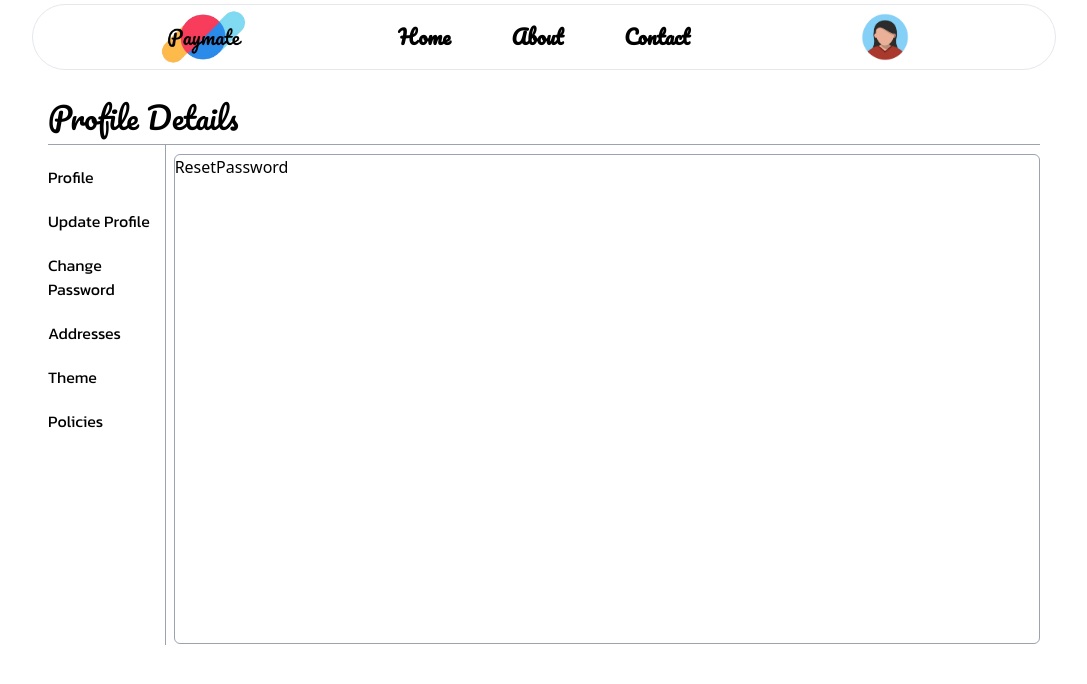
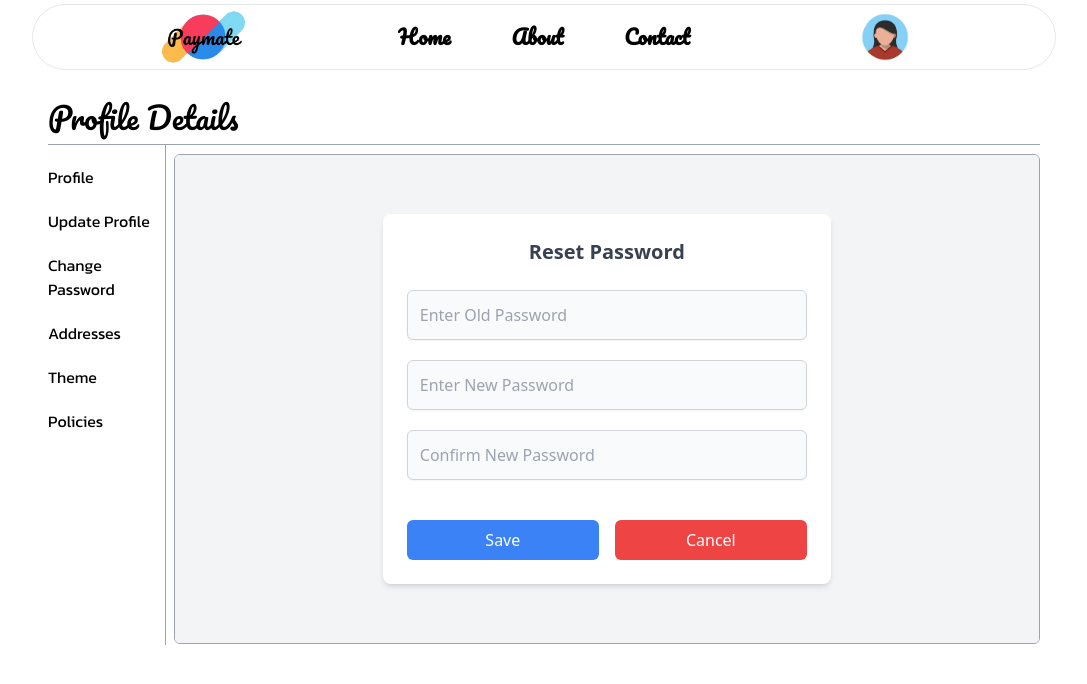
Before and after one commit to GRASiN1/PaymateFrontend, a React (Create React App) app: page /profile/resetPassword in a window 1280 px wide. Shown: the top 684 px of the page, without its empty margins (96-1183 px from the left). Built offline with nearby package versions, Linux system fonts and the light colour scheme.

Commit message:
reset password completed

```diff
--- a/src/components/profile/resetPassword/ResetPassword.jsx
+++ b/src/components/profile/resetPassword/ResetPassword.jsx
@@ -1,5 +1,90 @@
-import React from "react";
+import React, { useState } from "react";
+import { useNavigate } from "react-router-dom";
 
 export default function ResetPassword() {
-  return <div>ResetPassword</div>;
+  const navigate = useNavigate();
+
+  const [password, setPassword] = useState("wgagwga"); // Old password stored
+  const [oldPasswordInput, setOldPasswordInput] = useState("");
+  const [newPassword, setNewPassword] = useState("");
+  const [confirmPassword, setConfirmPassword] = useState("");
+
+  const handleSave = (e) => {
+    e.preventDefault(); // Prevents page reload
+
+    if (oldPasswordInput !== password) {
+      alert("❌ Old password is incorrect!");
+      return;
+    }
+
+    if (newPassword !== confirmPassword) {
+      alert("❌ New passwords do not match!");
+      return;
+    }
+
+    setPassword(newPassword);
+    alert("✅ Password updated successfully!");
+    navigate("/profile/");
+  };
+
+  const handleCancel = () => {
+    setOldPasswordInput("");
+    setNewPassword("");
+    setConfirmPassword("");
+    navigate("/profile/");
+  };
+
+  return (
+    <div className="w-full h-full bg-gray-100 flex justify-center items-center p-5">
+      <div className="flex flex-col justify-center items-center w-full max-w-md bg-white rounded-lg shadow-md p-6 gap-6">
+        <h2 className="text-xl font-semibold text-gray-700">Reset Password</h2>
+
+        <form className="flex flex-col gap-5 w-full" onSubmit={handleSave}>
+          {/* Old Password Input */}
+          <input
+            type="password"
+            placeholder="Enter Old Password"
+            className="bg-gray-50 shadow-sm p-3 rounded-md w-full border border-gray-300 focus:outline-none focus:ring-2 focus:ring-blue-400"
+            value={oldPasswordInput}
+            onChange={(e) => setOldPasswordInput(e.target.value)}
+          />
+
+          {/* New Password Input */}
+          <input
+            type="password"
+            placeholder="Enter New Password"
+            className="bg-gray-50 shadow-sm p-3 rounded-md w-full border border-gray-300 focus:outline-none focus:ring-2 focus:ring-blue-400"
+            value={newPassword}
+            onChange={(e) => setNewPassword(e.target.value)}
+          />
+
+          {/* Confirm New Password Input */}
+          <input
+            type="password"
+            placeholder="Confirm New Password"
+            className="bg-gray-50 shadow-sm p-3 rounded-md w-full border border-gray-300 focus:outline-none focus:ring-2 focus:ring-blue-400"
+            value={confirmPassword}
+            onChange={(e) => setConfirmPassword(e.target.value)}
+          />
+
+          {/* Buttons */}
+          <div className="flex flex-row justify-between mt-5 w-full">
+            <button
+              className="bg-blue-500 text-white px-5 py-2 rounded-md w-1/2 mr-2 hover:bg-blue-600 transition"
+              type="submit"
+            >
+              Save
+            </button>
+            <button
+              className="bg-red-500 text-white px-5 py-2 rounded-md w-1/2 ml-2 hover:bg-red-600 transition"
+              type="button"
+              onClick={handleCancel}
+            >
+              Cancel
+            </button>
+          </div>
+        </form>
+      </div>
+    </div>
+  );
 }
--- a/src/components/profile/updateProfile/UpdateProfile.jsx
+++ b/src/components/profile/updateProfile/UpdateProfile.jsx
@@ -1,4 +1,5 @@
 import React, { useState } from "react";
+import { useNavigate } from "react-router-dom";
 
 export default function UpdateProfile() {
   const [User, setUserDetails] = useState({
@@ -9,6 +10,7 @@ export default function UpdateProfile() {
     gender: "Male",
     dob: "12-08-2004",
   });
+  const navigate = useNavigate();
 
   const [tempUser, setTempUser] = useState({ ...User });
 
@@ -19,12 +21,15 @@ export default function UpdateProfile() {
     }
   };
 
-  const handleSave = () => {
+  const handleSave = (e) => {
+    e.preventDefault();
     setUserDetails(tempUser);
+    alert("Saved");
   };
 
   const handleCancel = () => {
     setTempUser({ ...User });
+    navigate("/profile/");
   };
 
   return (
@@ -54,7 +59,7 @@ export default function UpdateProfile() {
 
         {/* Form Section */}
         <div className="flex flex-col w-full lg:w-2/3">
-          <form className="flex flex-col gap-4">
+          <form className="flex flex-col gap-4" onSubmit={handleSave}>
             <input
               className="bg-gray-50 shadow-sm p-3 rounded-md w-full border border-gray-300 focus:outline-none focus:ring-2 focus:ring-blue-400"
               type="text"
@@ -105,13 +110,10 @@ export default function UpdateProfile() {
                 setTempUser({ ...tempUser, [e.target.name]: e.target.value })
               }
             />
-          </form>
-
-          {/* Buttons */}
             <div className="flex flex-row justify-between mt-5">
               <button
                 className="bg-blue-500 text-white px-5 py-2 rounded-md w-1/2 mr-2 hover:bg-blue-600 transition"
-              onClick={handleSave}
+                type="submit"
               >
                 Save
               </button>
@@ -122,6 +124,7 @@ export default function UpdateProfile() {
                 Cancel
               </button>
             </div>
+          </form>
         </div>
       </div>
     </div>
```
Lines whose indentation alone changed are shown as unchanged.
